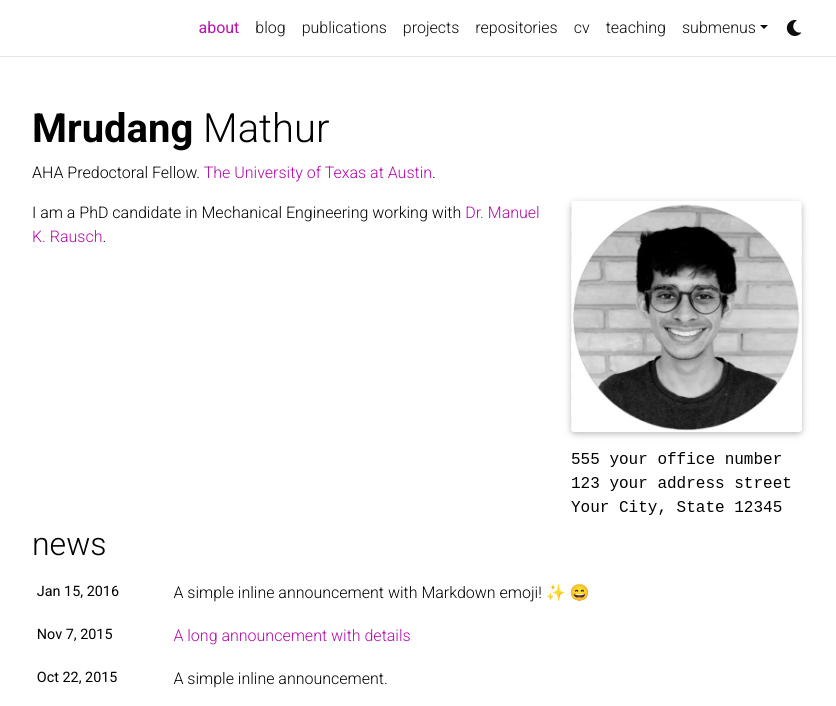
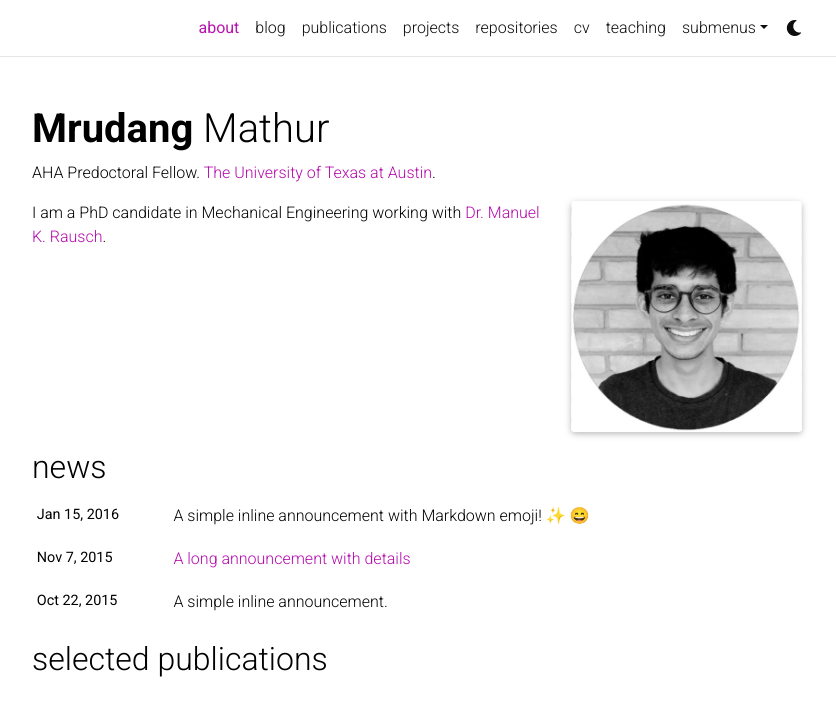
Before and after one commit to mrudangm/mrudangm.github.io, a Jekyll site: the page built from _pages/about.md, in a window 1280 px wide and 1073 px high, cut to the strip 0-706 px from the top of the window. Shown: the whole strip, without its empty margins (223-1059 px from the left). Built offline with Jekyll 4.4.1, drawn with Linux system fonts in a browser that asks for light colours; full-size pictures stand in for the smaller copies a plugin makes; emoji names are drawn with the system emoji font; comment, search, counter and statistics services are not loaded; a style sheet for code colours, icons or effects is not loaded.

Commit message:
Update about.md

```diff
--- a/_pages/about.md
+++ b/_pages/about.md
@@ -9,9 +9,9 @@ profile:
   image: prof_pic.jpg
   image_circular: false # crops the image to make it circular
   address: >
-    <p>555 your office number</p>
-    <p>123 your address street</p>
-    <p>Your City, State 12345</p>
+    <p></p>
+    <p></p>
+    <p></p>
 
 news: true  # includes a list of news items
 selected_papers: true # includes a list of papers marked as "selected={true}"
```
